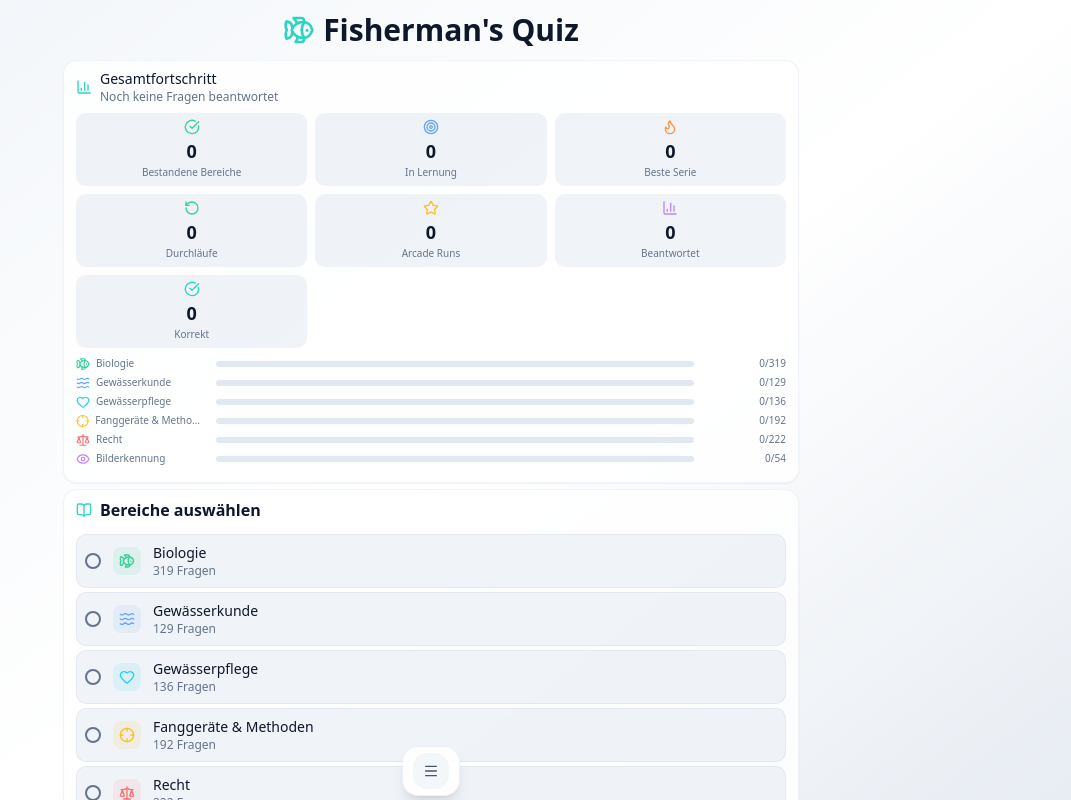
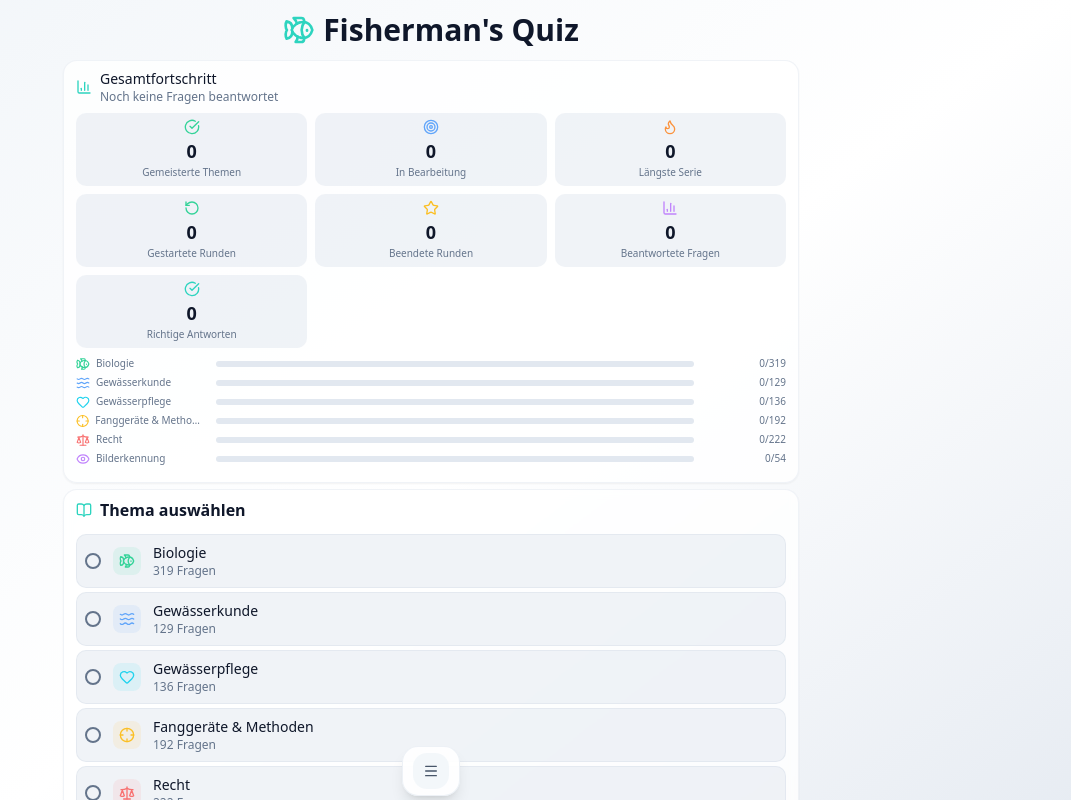
Before and after one commit to kod0r/fishermans-quiz, a React (Vite) app: page / in a window 1280 px wide. Shown: the top 800 px of the page, without its empty margins (209-1280 px from the left). Built offline with nearby package versions, Linux system fonts and the light colour scheme.

Commit message:
refactor: rename user-facing Bereich -> Thema across UI, errors, and CSV export

```diff
--- a/src/components/game-menu/MenuPageData.tsx
+++ b/src/components/game-menu/MenuPageData.tsx
@@ -78,7 +78,7 @@ export function MenuPageData({ quiz }: MenuPageDataProps) {
                 }
                 if (expCsv) {
                   const rows = [
-                    ['Frage-ID', 'Bereich', 'Versuche', 'Serie', 'Letztes Ergebnis', 'Erst gesehen', 'Zuletzt'],
+                    ['Frage-ID', 'Thema', 'Versuche', 'Serie', 'Letztes Ergebnis', 'Erst gesehen', 'Zuletzt'],
                     ...Object.entries(quiz.metaProgress.fragen).map(([id, m]) => [
                       id,
                       quiz.quizMeta?.fragenIndex?.[id] ?? '',
--- a/src/views/BrowseView.tsx
+++ b/src/views/BrowseView.tsx
@@ -60,7 +60,7 @@ export default function BrowseView({ quiz, onBack }: Props) {
 
         <div className="space-y-3 mb-6">
           <div>
-            <p className="text-xs font-medium text-slate-500 dark:text-slate-400 uppercase tracking-wider mb-2">Bereiche</p>
+            <p className="text-xs font-medium text-slate-500 dark:text-slate-400 uppercase tracking-wider mb-2">Themen</p>
             <div className="flex flex-wrap gap-2">
               {allBereiche.map((bereich) => (
                 <label key={bereich} className={`inline-flex items-center gap-1.5 px-3 py-1.5 rounded-full text-xs cursor-pointer transition-colors ${selectedBereiche.includes(bereich) ? 'bg-teal-100 text-teal-700 dark:bg-teal-900/40 dark:text-teal-300' : 'bg-slate-100 text-slate-600 dark:bg-slate-800 dark:text-slate-300'}`}>
--- a/src/views/ProgressView.tsx
+++ b/src/views/ProgressView.tsx
@@ -78,7 +78,7 @@ export default function ProgressView({ quiz }: Props) {
               <p className="text-slate-500 text-xs mt-1.5 dark:text-slate-400">{Math.round(pct)}% — 60% zum Bestehen</p>
             </div>
 
-            {/* Bereichs-Stats */}
+            {/* Themen-Stats */}
             <div className="mt-4 text-left space-y-2 max-w-sm mx-auto">
               {Object.entries(bereichStats).map(([b, s]) => {
                 const p = s.gesamt > 0 ? (s.korrekt / s.gesamt) * 100 : 0;
--- a/src/views/StartView.tsx
+++ b/src/views/StartView.tsx
@@ -124,7 +124,7 @@ export default function StartView({ quiz }: Props) {
   const totalBereiche = BEREICHE.length;
 
   function getBereichStatus(bereichId: string) {
-    if (gameMode === 'exam') return null;
+    if (gameMode === "exam") return null;
     // Arcade: Sterne primär, Fallback Bestanden bei Mastery ohne Sterne
     if (gameMode === "arcade") {
       const stars = metaProgress.arcadeStars?.[bereichId];
@@ -227,7 +227,7 @@ export default function StartView({ quiz }: Props) {
         )
       ) {
         setFehler(
-          "Dieser Bereich ist im Hardcore-Modus gesperrt. Beende den aktiven Run oder wähle einen anderen Bereich.",
+          "Dieses Thema ist im Hardcore-Modus gesperrt. Beende den aktiven Run oder wähle ein anderes Thema.",
         );
         return;
       }
@@ -246,7 +246,7 @@ export default function StartView({ quiz }: Props) {
 
   const handleStart = useCallback(() => {
     if (effektivAusgewaehlt.length === 0) {
-      setFehler("Bitte wähle mindestens einen Bereich aus.");
+      setFehler("Bitte wähle mindestens ein Thema aus.");
       return;
     }
     if (nurFavoriten && quiz.favorites.length === 0) {
@@ -334,7 +334,7 @@ export default function StartView({ quiz }: Props) {
                     {statistiken.gesamt} beantwortet
                   </p>
                   <p className="text-slate-400 text-[10px] mt-0.5 dark:text-slate-500">
-                    Weitere Bereiche können hinzugefügt werden.
+                    Weitere Themen können hinzugefügt werden.
                   </p>
                 </div>
               </CardContent>
@@ -356,16 +356,17 @@ export default function StartView({ quiz }: Props) {
                   <p className="text-slate-500 text-xs dark:text-slate-400">
                     {gameMode === "arcade"
                       ? quiz.bestandeneBereicheArcade > 0
-                        ? `${quiz.bestandeneBereicheArcade} von ${totalBereiche} Bereichen bestanden • ${metaProgress.stats.totalQuestionsAnswered} beantwortet`
+                        ? `${quiz.bestandeneBereicheArcade} von ${totalBereiche} Themen gemeistert • ${metaProgress.stats.totalQuestionsAnswered} beantwortete Fragen`
                         : "Noch keine Fragen beantwortet"
                       : gameMode === "exam"
-                        ? metaProgress.examMeta && metaProgress.examMeta.attempts > 0
+                        ? metaProgress.examMeta &&
+                          metaProgress.examMeta.attempts > 0
                           ? `Prüfungsversuche: ${metaProgress.examMeta.attempts} | Bestanden: ${metaProgress.examMeta.passedCount} | Bestes Ergebnis: ${metaProgress.examMeta.bestScore}%`
                           : "Noch keine Prüfung absolviert"
                         : quiz.gemeisterteBereicheHardcore > 0 ||
                             quiz.bestandeneBereicheHardcore > 0
                           ? `${quiz.gemeisterteBereicheHardcore} von ${totalBereiche} gemeistert • ${quiz.bestandeneBereicheHardcore} bestanden`
-                          : "Noch keine Bereiche absolviert"}
+                          : "Noch keine Themen absolviert"}
                   </p>
                 </div>
               </div>
@@ -378,43 +379,43 @@ export default function StartView({ quiz }: Props) {
                       icon={CheckCircle}
                       iconColor="text-emerald-400"
                       value={quiz.bestandeneBereicheArcade}
-                      label="Bestandene Bereiche"
+                      label="Gemeisterte Themen"
                     />
                     <StatBox
                       icon={Target}
                       iconColor="text-blue-400"
                       value={lernCount}
-                      label="In Lernung"
+                      label="In Bearbeitung"
                     />
                     <StatBox
                       icon={Flame}
                       iconColor="text-orange-400"
                       value={metaProgress.stats.bestStreak}
-                      label="Beste Serie"
+                      label="Längste Serie"
                     />
                     <StatBox
                       icon={RotateCcw}
                       iconColor="text-emerald-400"
                       value={metaProgress.stats.totalRuns}
-                      label="Durchläufe"
+                      label="Gestartete Runden"
                     />
                     <StatBox
                       icon={Star}
                       iconColor="text-amber-400"
                       value={metaProgress.stats.arcadeRunsCompleted ?? 0}
-                      label="Arcade Runs"
+                      label="Beendete Runden"
                     />
                     <StatBox
                       icon={BarChart3}
                       iconColor="text-purple-400"
                       value={metaProgress.stats.totalQuestionsAnswered}
-                      label="Beantwortet"
+                      label="Beantwortete Fragen"
                     />
                     <StatBox
                       icon={CheckCircle}
                       iconColor="text-teal-400"
                       value={metaProgress.stats.totalCorrect}
-                      label="Korrekt"
+                      label="Richtige Antworten"
                     />
                     {quiz.srsDueCount > 0 && (
                       <StatBox
@@ -455,13 +456,13 @@ export default function StartView({ quiz }: Props) {
                       icon={BarChart3}
                       iconColor="text-teal-400"
                       value={metaProgress.stats.totalQuestionsAnswered}
-                      label="Beantwortet"
+                      label="Beantwortete Fragen"
                     />
                     <StatBox
                       icon={CheckCircle}
                       iconColor="text-teal-400"
                       value={metaProgress.stats.totalCorrect}
-                      label="Korrekt"
+                      label="Richtige Antworten"
                     />
                   </>
                 ) : (
@@ -470,51 +471,51 @@ export default function StartView({ quiz }: Props) {
                       icon={Trophy}
                       iconColor="text-amber-400"
                       value={quiz.gemeisterteBereicheHardcore}
-                      label="Gemeisterte Bereiche"
+                      label="Gemeisterte Themen"
                     />
                     <StatBox
                       icon={CheckCircle}
                       iconColor="text-emerald-400"
                       value={quiz.bestandeneBereicheHardcore}
-                      label="Bestandene Bereiche"
+                      label="Bestandene Themen"
                     />
                     <StatBox
                       icon={Target}
                       iconColor="text-blue-400"
                       value={lernCount}
-                      label="In Lernung"
+                      label="In Bearbeitung"
                     />
                     <StatBox
                       icon={Flame}
                       iconColor="text-orange-400"
                       value={metaProgress.stats.bestStreak}
-                      label="Beste Serie"
+                      label="Längste Serie"
                     />
                     <StatBox
                       icon={BarChart3}
                       iconColor="text-purple-400"
                       value={metaProgress.stats.totalQuestionsAnswered}
-                      label="Beantwortet"
+                      label="Beantwortete Fragen"
                     />
                     <StatBox
                       icon={CheckCircle}
                       iconColor="text-teal-400"
                       value={metaProgress.stats.totalCorrect}
-                      label="Korrekt"
+                      label="Richtige Antworten"
                     />
                   </>
                 )}
               </div>
 
-              {/* Korrektrate */}
+              {/* Erfolgsquote */}
               {metaProgress.stats.totalQuestionsAnswered > 0 && (
                 <div className="mb-2">
                   <div className="flex justify-between text-xs mb-1">
                     <span
-                      id="korrektrate-label"
+                      id="erfolgsquote-label"
                       className="text-slate-600 dark:text-slate-300"
                     >
-                      Korrektrate
+                      Erfolgsquote
                     </span>
                     <span className="text-teal-600 font-medium dark:text-teal-400">
                       {Math.round(
@@ -532,12 +533,12 @@ export default function StartView({ quiz }: Props) {
                       100
                     }
                     className="h-1.5 bg-slate-200 dark:bg-slate-700"
-                    aria-labelledby="korrektrate-label"
+                    aria-labelledby="erfolgsquote-label"
                   />
                 </div>
               )}
 
-              {/* Bereichs-Fortschritte */}
+              {/* Themen-Fortschritte */}
               <div className="space-y-1 mb-2">
                 {BEREICHE.map((b) => {
                   const Icon = b.icon;
@@ -596,7 +597,7 @@ export default function StartView({ quiz }: Props) {
             </CardContent>
           </Card>
 
-          {/* Bereichsauswahl */}
+          {/* Themenauswahl */}
           <Card className="py-1 bg-white/80 border-slate-200/50 backdrop-blur-sm dark:bg-slate-800/50 dark:border-slate-700/50">
             <CardContent className="py-1 px-3">
               <h2 className="text-slate-900 font-semibold text-sm sm:text-base flex items-center gap-2 mb-2 sm:mb-3 dark:text-white">
@@ -604,10 +605,10 @@ export default function StartView({ quiz }: Props) {
                   className="w-4 h-4 text-teal-400"
                   aria-hidden="true"
                 />
-                {isActive ? "Bereiche hinzufügen" : "Bereiche auswählen"}
+                {isActive ? "Thema" : "Thema auswählen"}
               </h2>
 
-              {/* Dialog: Arcade — Bereich aus Run entfernen */}
+              {/* Dialog: Arcade — Thema aus Run entfernen */}
               <AlertDialog
                 open={dialog?.type === "remove-arcade"}
                 onOpenChange={() => setDialog(null)}
@@ -615,7 +616,7 @@ export default function StartView({ quiz }: Props) {
                 <AlertDialogContent className="bg-white dark:bg-slate-900 border-slate-200 dark:border-slate-700">
                   <AlertDialogHeader>
                     <AlertDialogTitle className="text-slate-900 dark:text-white">
-                      Bereich entfernen
+                      Thema entfernen
                     </AlertDialogTitle>
                     <AlertDialogDescription className="text-slate-500 dark:text-slate-400">
                       Dies entfernt{" "}
@@ -663,7 +664,7 @@ export default function StartView({ quiz }: Props) {
                     </AlertDialogTitle>
                     <AlertDialogDescription className="text-slate-500 dark:text-slate-400">
                       Im Hardcore-Modus wird der gesamte Run unterbrochen, wenn
-                      du einen Bereich abwählst. Alle Fortschritte dieses Runs
+                      du ein Thema abwählst. Alle Fortschritte dieses Runs
                       gehen verloren.
                     </AlertDialogDescription>
                   </AlertDialogHeader>
@@ -695,7 +696,7 @@ export default function StartView({ quiz }: Props) {
               <div
                 className="space-y-1"
                 role="group"
-                aria-label="Bereichsauswahl"
+                aria-label="Themenauswahl"
               >
                 {BEREICHE.map((b) => {
                   const Icon = b.icon;
@@ -771,7 +772,7 @@ export default function StartView({ quiz }: Props) {
                     <Tooltip key={b.id}>
                       <TooltipTrigger asChild>{bereichItem}</TooltipTrigger>
                       <TooltipContent side="top">
-                        Bereich nicht bestanden. Bestehe einen anderen Bereich,
+                        Thema nicht bestanden. Bestehe ein anderes Thema,
                         um diesen wieder freizuschalten.
                       </TooltipContent>
                     </Tooltip>
@@ -805,7 +806,7 @@ export default function StartView({ quiz }: Props) {
                 <button
                   onClick={handleWeaknessTrainer}
                   className="flex items-center gap-1.5 px-2.5 py-1 rounded-md text-xs font-medium transition-colors text-slate-500 hover:text-red-600 border border-transparent dark:text-slate-400 dark:hover:text-red-400"
-                  title="Nur Fragen mit <50% Korrektrate"
+                  title="Nur Fragen mit <50% Erfolgsquote"
                 >
                   <Crosshair className="w-3.5 h-3.5" />
                   Schwächentrainer
@@ -849,15 +850,15 @@ export default function StartView({ quiz }: Props) {
                       Fragen
                     </span>
                   ) : (
-                    "Keine Bereiche ausgewählt"
+                    "Keine Themen ausgewählt"
                   )}
                 </p>
                 <Button
                   onClick={handleStart}
                   aria-label={
                     isActive
-                      ? "Ausgewählte Bereiche zum Quiz hinzufügen"
-                      : "Quiz mit ausgewählten Bereichen starten"
+                      ? "Ausgewählte Themen zum Quiz hinzufügen"
+                      : "Quiz mit ausgewählten Themen starten"
                   }
                   className="bg-teal-500 hover:bg-teal-600 text-white font-semibold px-4 sm:px-5 py-2 sm:py-2.5 text-sm sm:text-base rounded-lg shadow-lg shadow-teal-500/20 focus-visible:ring-2 focus-visible:ring-teal-400 focus-visible:ring-offset-2 focus-visible:ring-offset-white dark:focus-visible:ring-offset-slate-900 w-full sm:w-auto"
                 >
--- a/start-view.yaml
+++ b/start-view.yaml
@@ -12,10 +12,10 @@
           - paragraph [ref=e23]: Lernfortschritt
           - paragraph [ref=e24]: Noch keine Fragen beantwortet
       - generic [ref=e25]:
-        - 'generic "Bestandene Bereiche: 0" [ref=e26]':
+        - 'generic "Bestandene Themen: 0" [ref=e26]':
           - img [ref=e27]
           - paragraph [ref=e30]: "0"
-          - paragraph [ref=e31]: Bestandene Bereiche
+          - paragraph [ref=e31]: Bestandene Themen
         - 'generic "In Lernung: 0" [ref=e32]':
           - img [ref=e33]
           - paragraph [ref=e37]: "0"
```
Also changed, not shown: src/utils/quizLoader.ts (+4 -4 lines), src/views/QuizView.tsx (+4 -4 lines), 1 other file (tests, documents, lock files or other folders).
